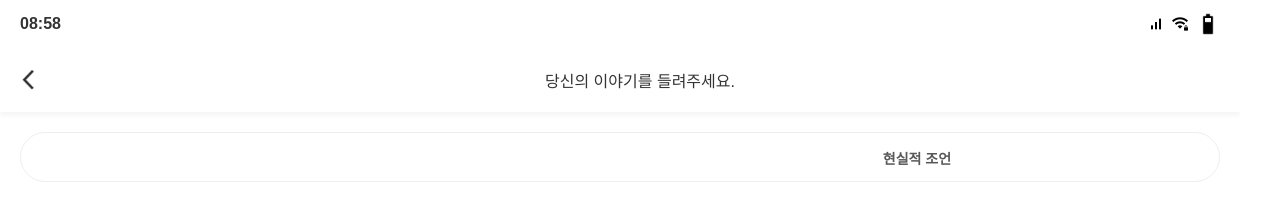
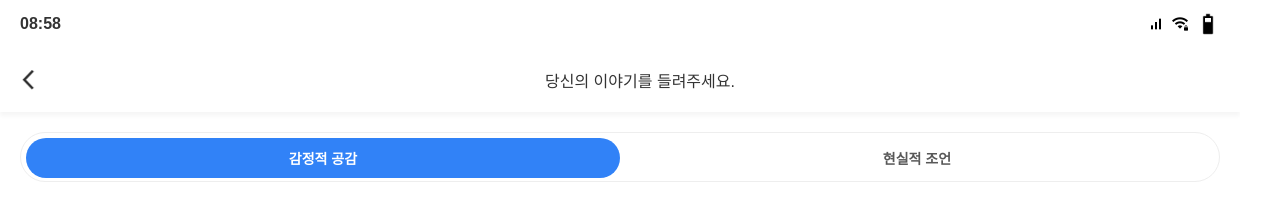
Before and after one commit to ash89tiger/mindaid, a React (Create React App) app: page /write in a window 1280 px wide. Shown: the top 200 px of the page. Built offline with nearby package versions, Linux system fonts and the light colour scheme; no server answers.

Commit message:
일단완성

```diff
--- a/src/feature/createPost/CreatePostPage.jsx
+++ b/src/feature/createPost/CreatePostPage.jsx
@@ -82,7 +82,6 @@ const BlueBar = styled.div`
   background-color: #3182f7;
   transition: transform 0.3s;
   transform: ${(props) => (props.active ? "translateX(0)" : "translateX(100%)")};
-  z-index: -1;
 `;
 
 const PostContentInput = styled.textarea`
--- a/src/index.css
+++ b/src/index.css
@@ -28,4 +28,5 @@ code {
   margin: 0;
   padding: 0;
   font-family : 'Pretendard',sans-serif;
+  -webkit-tap-highlight-color: transparent;
 }
```
